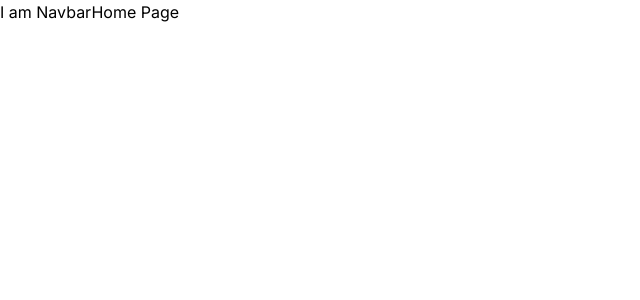
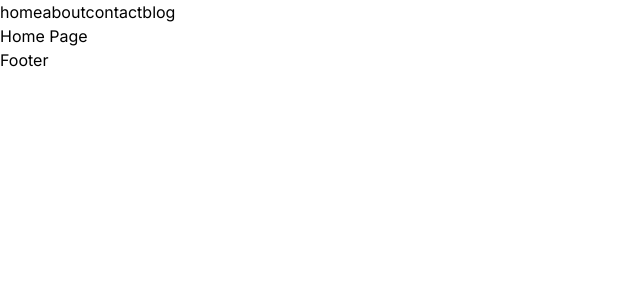
Before and after one commit to saurav-ghimire/Blog-App-With-Next.js, a Next.js app: page / in a window 1280 px wide. Shown: the top 300 px of the page, without its empty margins (0-640 px from the left). Built offline with nearby package versions, Linux system fonts and the light colour scheme.

Commit message:
Component and folders Route created

```diff
--- /dev/null
+++ b/src/app/Loading.jsx
@@ -0,0 +1,13 @@
+function Loading() {
+  return (
+    <div role="status">
+        <svg aria-hidden="true" class="w-8 h-8 text-gray-200 animate-spin dark:text-gray-600 fill-blue-600" viewBox="0 0 100 101" fill="none" xmlns="http://www.w3.org/2000/svg">
+            <path d="M100 50.5908C100 78.2051 77.6142 100.591 50 100.591C22.3858 100.591 0 78.2051 0 50.5908C0 22.9766 22.3858 0.59082 50 0.59082C77.6142 0.59082 100 22.9766 100 50.5908ZM9.08144 50.5908C9.08144 73.1895 27.4013 91.5094 50 91.5094C72.5987 91.5094 90.9186 73.1895 90.9186 50.5908C90.9186 27.9921 72.5987 9.67226 50 9.67226C27.4013 9.67226 9.08144 27.9921 9.08144 50.5908Z" fill="currentColor"/>
+            <path d="M93.9676 39.0409C96.393 38.4038 97.8624 35.9116 97.0079 33.5539C95.2932 28.8227 92.871 24.3692 89.8167 20.348C85.8452 15.1192 80.8826 10.7238 75.2124 7.41289C69.5422 4.10194 63.2754 1.94025 56.7698 1.05124C51.7666 0.367541 46.6976 0.446843 41.7345 1.27873C39.2613 1.69328 37.813 4.19778 38.4501 6.62326C39.0873 9.04874 41.5694 10.4717 44.0505 10.1071C47.8511 9.54855 51.7191 9.52689 55.5402 10.0491C60.8642 10.7766 65.9928 12.5457 70.6331 15.2552C75.2735 17.9648 79.3347 21.5619 82.5849 25.841C84.9175 28.9121 86.7997 32.2913 88.1811 35.8758C89.083 38.2158 91.5421 39.6781 93.9676 39.0409Z" fill="currentFill"/>
+        </svg>
+        <span class="sr-only">Loading...</span>
+    </div>
+     );
+}
+
+export default Loading;
--- /dev/null
+++ b/src/app/error.jsx
@@ -0,0 +1,8 @@
+"use client"
+
+function Error() {
+
+  return ( <div>Error</div> );
+}
+
+export default Error;
--- a/src/app/layout.js
+++ b/src/app/layout.js
@@ -1,6 +1,7 @@
 import { Inter } from "next/font/google";
 import "./globals.css";
 import Navbar from "@/components/Navbar/Navbar";
+import Footer from "@/components/Footer/footer";
 
 const inter = Inter({ subsets: ["latin"] });
 
@@ -15,6 +16,7 @@ export default function RootLayout({ children }) {
       <body className={inter.className}>
       <Navbar />
         {children}
+        <Footer />
         </body>
     </html>
   );
--- /dev/null
+++ b/src/app/not-found.jsx
@@ -0,0 +1,10 @@
+import Link from "next/link";
+
+function NotFound() {
+  return <>
+  <h2>404 Not Found</h2>
+  <p>Return to <Link className="p-3 bg-slate-500 inline-block text-cyan-50" href="./">Home</Link></p>
+  </>;
+}
+
+export default NotFound;
--- a/src/app/page.jsx
+++ b/src/app/page.jsx
@@ -1,5 +1,6 @@
 function Home() {
-  return <>Home Page</>;
+
+  return <><h2>Home Page</h2></>;
 }
 
 export default Home;
--- /dev/null
+++ b/src/components/Footer/footer.jsx
@@ -0,0 +1,5 @@
+function Footer() {
+  return <><h2>Footer</h2></>;
+}
+
+export default Footer;
--- /dev/null
+++ b/src/components/Links/Links.jsx
@@ -0,0 +1,30 @@
+import Link from "next/link";
+
+function Links() {
+  const menuLink = [
+    {
+      title: 'home',
+      path: '/'
+    },
+    {
+      title: 'about',
+      path: '/about'
+    },{
+      title: 'contact',
+      path: '/contact'
+    },
+    {
+      title: 'blog',
+      path: '/blog'
+    }
+
+  ]
+  return <> {
+    menuLink.map(data => (
+      <Link href={data.path}>{data.title}</Link>
+    ))
+  }
+  </>;
+}
+
+export default Links;
--- a/src/components/Navbar/Navbar.jsx
+++ b/src/components/Navbar/Navbar.jsx
@@ -1,5 +1,17 @@
+import Link from "next/link";
+import Links from "../Links/Links";
+
+
 function Navbar() {
-  return <>I am Navbar</>;
+  return (
+    <header>
+      <div className="logo"></div>
+      <div className="header-menu">
+        <Links />
+      </div>
+      <div className="header-menu"></div>
+    </header>
+  );
 }
 
 export default Navbar;
```
